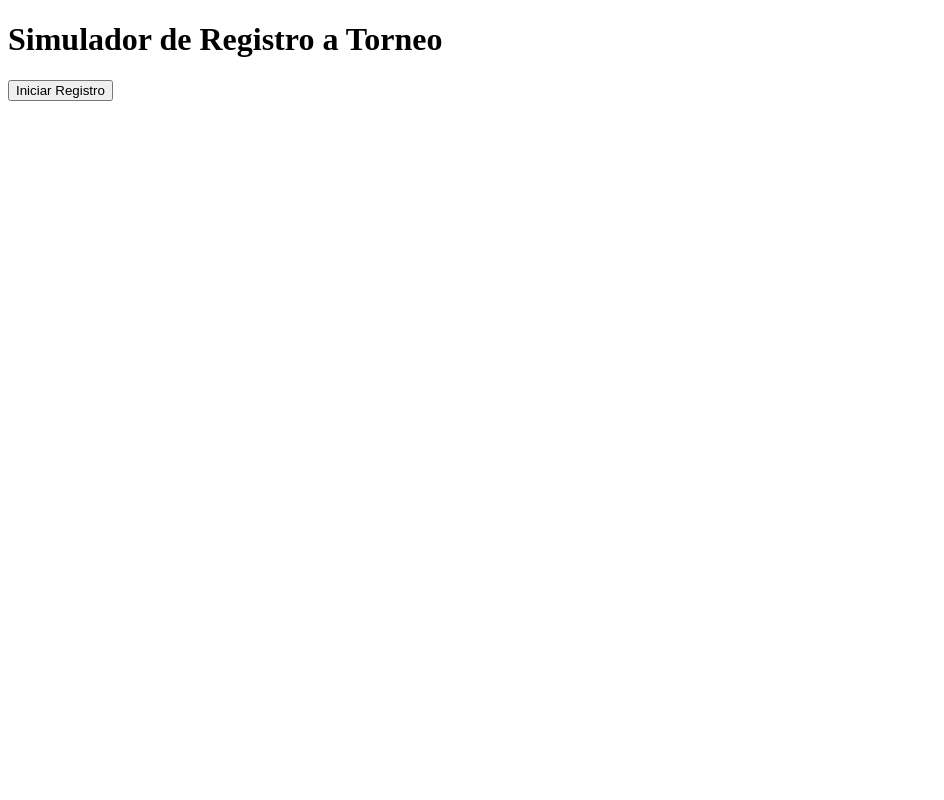
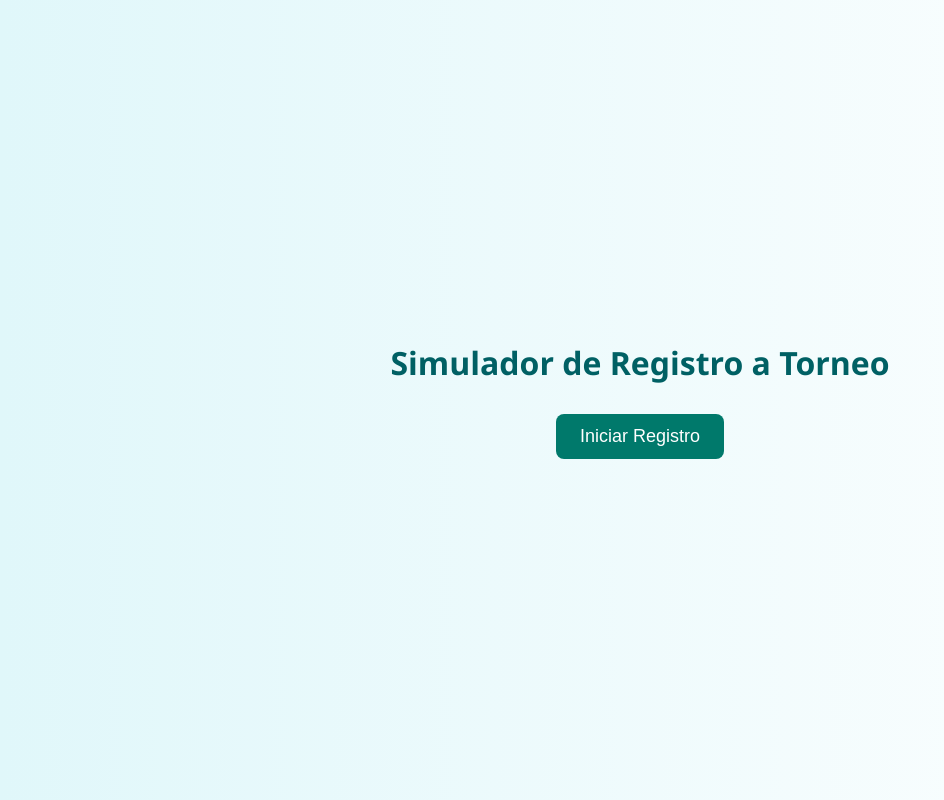
Before and after one commit to dariobulubacich/cursojavasacript90645, a plain HTML site: page index.html in a window 1280 px wide. Shown: the whole page, without its empty margins (0-944 px from the left). Drawn offline with Linux system fonts and the light colour scheme.

Commit message:
se agrega css

```diff
--- a/index.html
+++ b/index.html
@@ -4,6 +4,7 @@
     <meta charset="UTF-8" />
     <meta name="viewport" content="width=device-width, initial-scale=1.0" />
     <title>Simulador de Registro</title>
+    <link rel="stylesheet" href="style.css" />
   </head>
   <body>
     <h1>Simulador de Registro a Torneo</h1>
--- /dev/null
+++ b/style.css
@@ -0,0 +1,37 @@
+* {
+  margin: 0;
+  padding: 0;
+  box-sizing: border-box;
+}
+
+body {
+  font-family: "Segoe UI", Tahoma, Geneva, Verdana, sans-serif;
+  background: linear-gradient(to right, #e0f7fa, #ffffff);
+  min-height: 100vh;
+  display: flex;
+  flex-direction: column;
+  align-items: center;
+  justify-content: center;
+  padding: 20px;
+}
+
+h1 {
+  color: #006064;
+  margin-bottom: 30px;
+  text-align: center;
+}
+
+button {
+  background-color: #00796b;
+  color: white;
+  padding: 12px 24px;
+  font-size: 18px;
+  border: none;
+  border-radius: 8px;
+  cursor: pointer;
+  transition: background-color 0.3s ease;
+}
+
+button:hover {
+  background-color: #004d40;
+}
```
